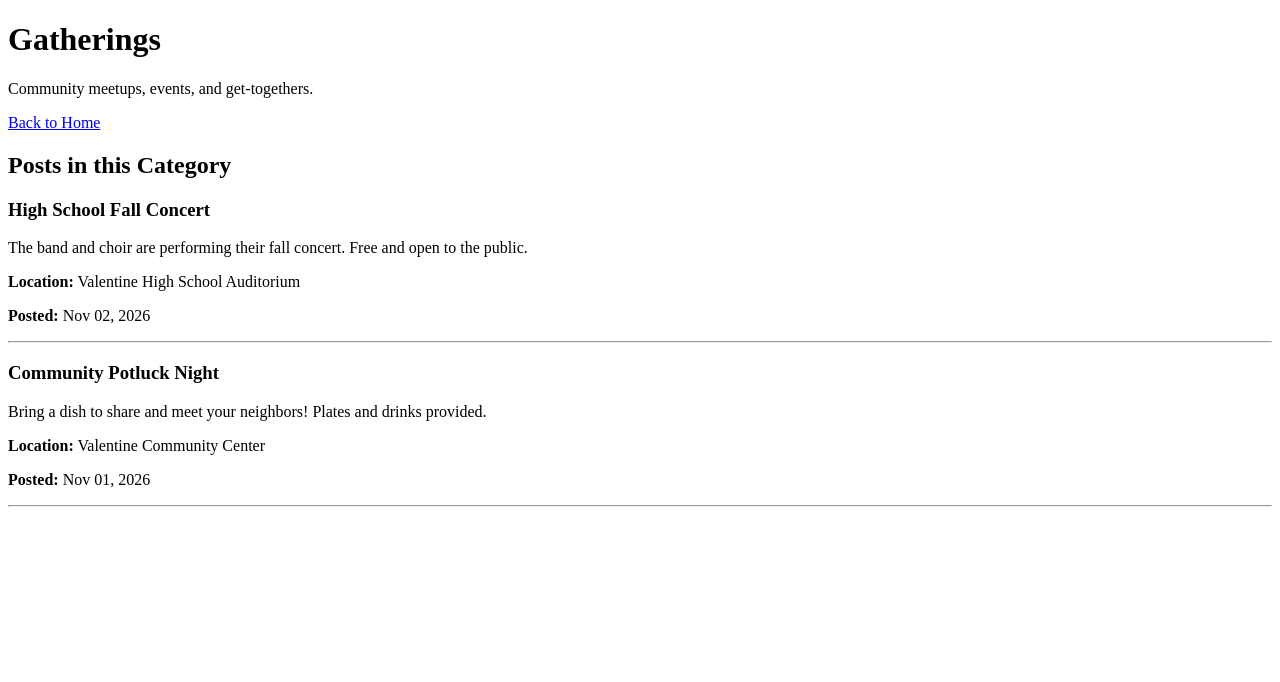
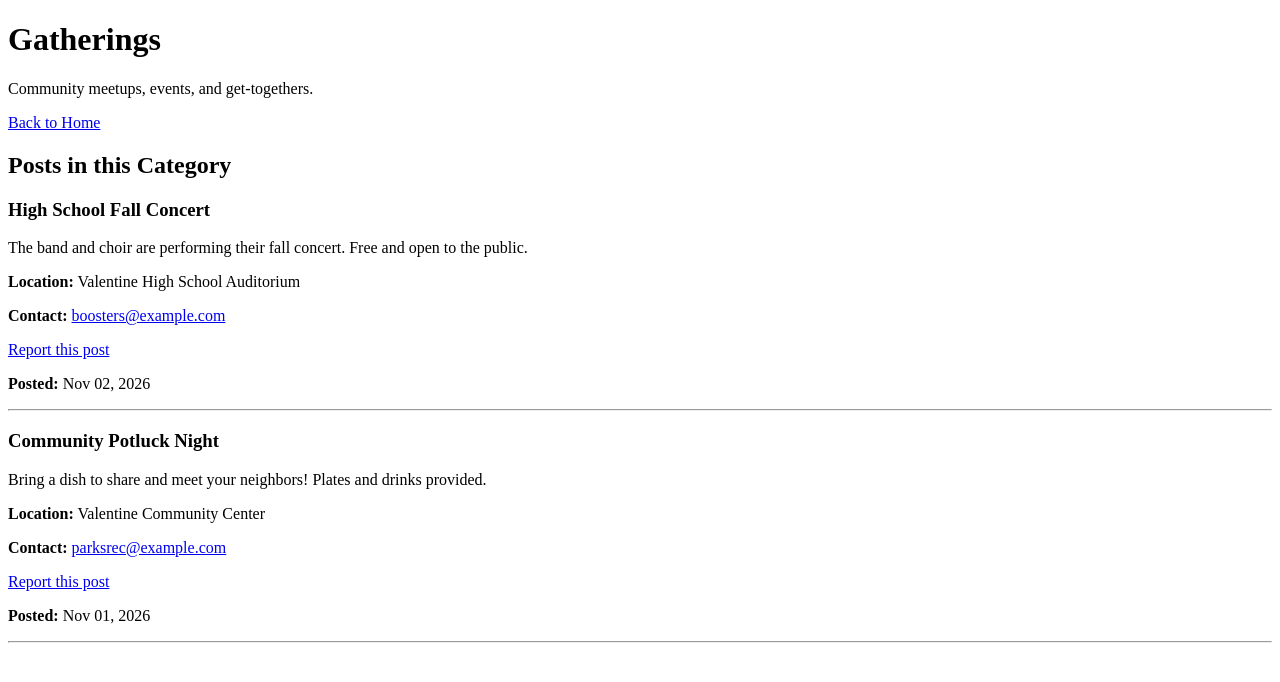
Before and after one commit to danefaber/community_vision_board, a Django app: page /categories/4/ in a window 1280 px wide. Shown: the top 682 px of the page. Run offline with Django 5.2, Linux system fonts and the light colour scheme; data comes from the database, SQL or seed files in the repository.

Commit message:
Add contact information and report links to posts

```diff
--- a/board/templates/board/category_posts.html
+++ b/board/templates/board/category_posts.html
@@ -27,6 +27,25 @@
         {% endif %}
 
         <p>
+            <strong>Contact:</strong>
+            {% if post.contact_method == "email" %}
+                <a href="mailto:{{ post.contact_email }}">
+                    {{ post.contact_email }}
+                </a>
+            {% elif post.contact_method == "phone" %}
+                <a href="tel:{{ post.contact_phone }}">
+                    {{ post.contact_phone }}
+                </a>
+            {% endif %}
+        </p>
+
+        <p>
+            <a href="{% url 'board:report_post' post.id %}">
+                Report this post
+            </a>
+        </p>
+
+        <p>
             <strong>Posted:</strong>
             {{ post.created_at|date:"M d, Y" }}
         </p>
```
Also changed, not shown: board/templates/board/home.html (+19 -0 lines).
